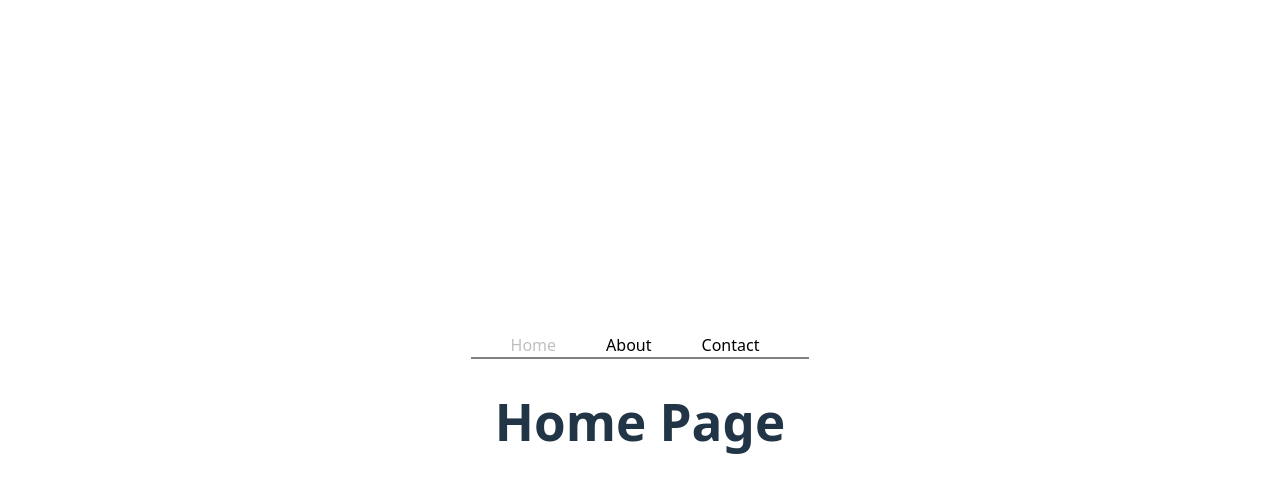
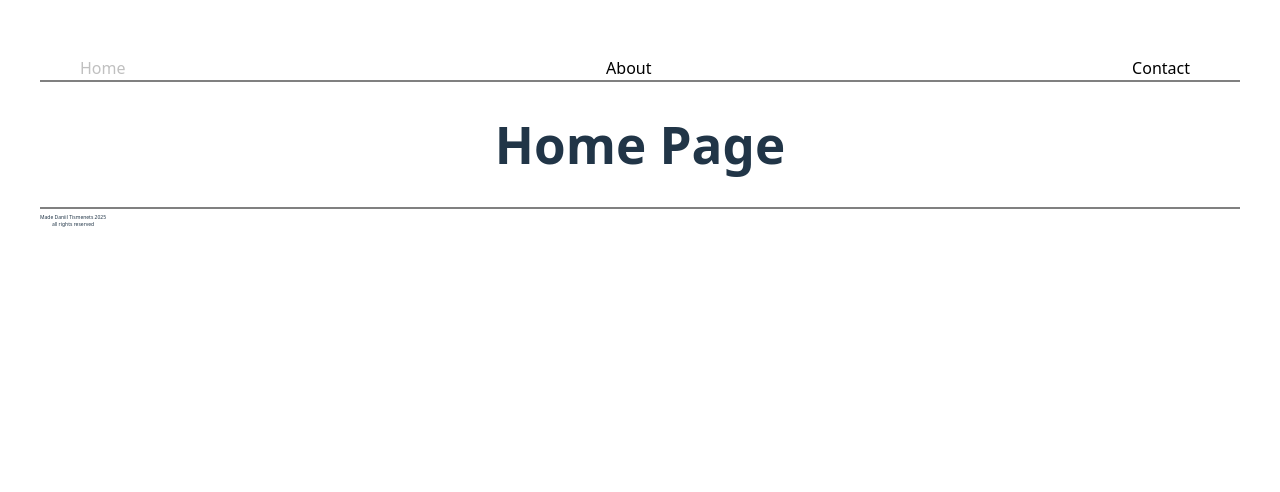
Before and after one commit to DaniilT048/react-router, a React (Vite) app: page / in a window 1280 px wide. Shown: the top 492 px of the page. Built offline with nearby package versions, Linux system fonts and the light colour scheme.

Commit message:
added footer and changed  style

```diff
--- a/src/App.css
+++ b/src/App.css
@@ -50,8 +50,16 @@
   text-decoration: none;
   list-style: none;
   border-bottom: grey solid 2px;
+  justify-content: space-between;
 }
 
 .header-menu li {
   padding-right: 50px;
 }
+
+.footer-copyright{
+  display: flex;
+  justify-content: flex-start;
+  border-top: grey solid 2px;
+  font-size: 5px;
+}
--- /dev/null
+++ b/src/components/FooterText.jsx
@@ -0,0 +1,15 @@
+
+const FooterText = () => {
+    return <>
+        <div className='footer-copyright'>
+            <p>
+            Made Daniil Tismenets 2025
+                <br/>
+                all rights reserved
+        </p>
+        </div>
+
+    </>
+}
+
+export default FooterText
--- a/src/components/Layout.jsx
+++ b/src/components/Layout.jsx
@@ -1,11 +1,13 @@
 import HeaderMenu from "./HeaderMenu.jsx";
 import {Outlet} from "react-router";
+import FooterText from "./FooterText.jsx";
 
 const Layout = () =>{
     return (
         <>
             <HeaderMenu/>
             <Outlet/>
+            <FooterText/>
         </>
         )
 
--- a/src/index.css
+++ b/src/index.css
@@ -20,14 +20,6 @@ a {
 }
 a:hover {
   color: #808080;
-}
-
-body {
-  margin: 0;
-  display: flex;
-  place-items: center;
-  min-width: 320px;
-  min-height: 100vh;
 }
 
 h1 {
```
